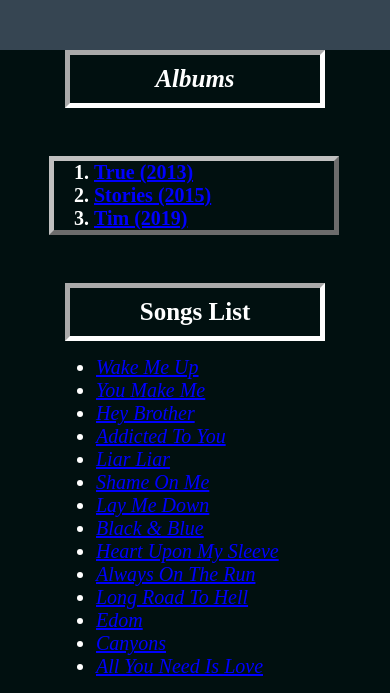
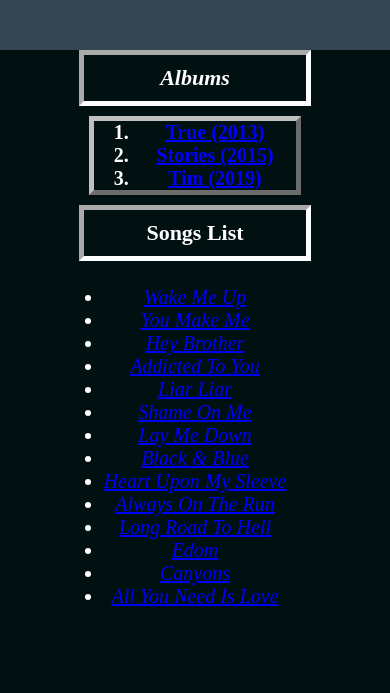
Before and after one commit to Micha2623/LyricsProyect.github.io, a plain HTML site: page index.html in a window 390 px wide. Shown: the part 244-937 px from the top of the page. After the commit the page ends 877 px from the top, so only its background shows below. Drawn offline with Linux system fonts and the light colour scheme.

Commit message:
Fixing the view in the phone

```diff
--- a/index.css
+++ b/index.css
@@ -1,11 +1,9 @@
 header {
     margin: 0;
     width: 100%;
-    /* Hace que el header ocupe todo el ancho */
     background-color: #364552;
     text-align: center;
     padding: 3rem 0;
-    /* Evita agregar espacio extra a los lados */
 }
 
 header h1 {
@@ -30,8 +28,9 @@ body {
 }
 
 p {
-    margin: 10px 32rem;
+    margin: 10px 5%;
     text-align: left;
+    max-width: 800px;
 }
 
 #Songs {
@@ -59,7 +58,6 @@ p {
     text-shadow: 3px 4px 5px gray;
 }
 
-
 #trueBgnd,
 #storiesBgnd,
 #timBgnd {
@@ -71,7 +69,7 @@ p {
 #Albums {
     border: 5px silver outset;
     width: 15rem;
-    margin: 3rem 30rem;
+    margin: 3rem auto;
     text-align: left;
     font-size: 20px;
 }
@@ -94,7 +92,7 @@ h2 {
     border: 5px #fefefe inset;
     font-size: 25px;
     width: 15rem;
-    margin: 0 31rem;
+    margin: 0 auto;
     padding: 10px 5px;
 }
 
@@ -102,13 +100,12 @@ h2 {
     font-size: 20px;
     width: 190px;
     padding: 15px;
-    margin: 0 32rem;
+    margin: 0 auto;
     text-align: left;
 }
 
 footer {
     width: 100%;
-    /* Asegura que ocupe todo el ancho */
     background-color: black;
     padding: 20px;
     text-align: center;
@@ -116,13 +113,9 @@ footer {
     display: flex;
     justify-content: center;
     gap: 20px;
-    /* Espaciado entre los elementos */
     position: relative;
-    /* O usa fixed si lo quieres siempre visible */
     bottom: 0;
 }
-
-
 
 /* 🔹 Estilos de los botones dentro del footer */
 footer h3 {
@@ -148,7 +141,6 @@ footer button:hover {
     color: black;
 }
 
-
 /* 🔹 Buscador */
 #search {
     text-align: center;
@@ -171,16 +163,21 @@ a:active {
     color: blueviolet;
 }
 
-/*
-🔹 Tipos de bordes disponibles:
-dotted
-dashed
-solid
-double
-groove
-ridge
-inset
-outset
-none
-hidden
-*/
+/* 🔹 Ajustes para que se vea bien en celulares */
+@media screen and (max-width: 768px) {
+    p {
+        margin: 10px 10px;
+    }
+
+    h2 {
+        width: auto;
+        font-size: 22px;
+        padding: 10px;
+    }
+
+    #Albums, #songsList {
+        width: auto;
+        margin: 10px;
+        text-align: center;
+    }
+}
```
